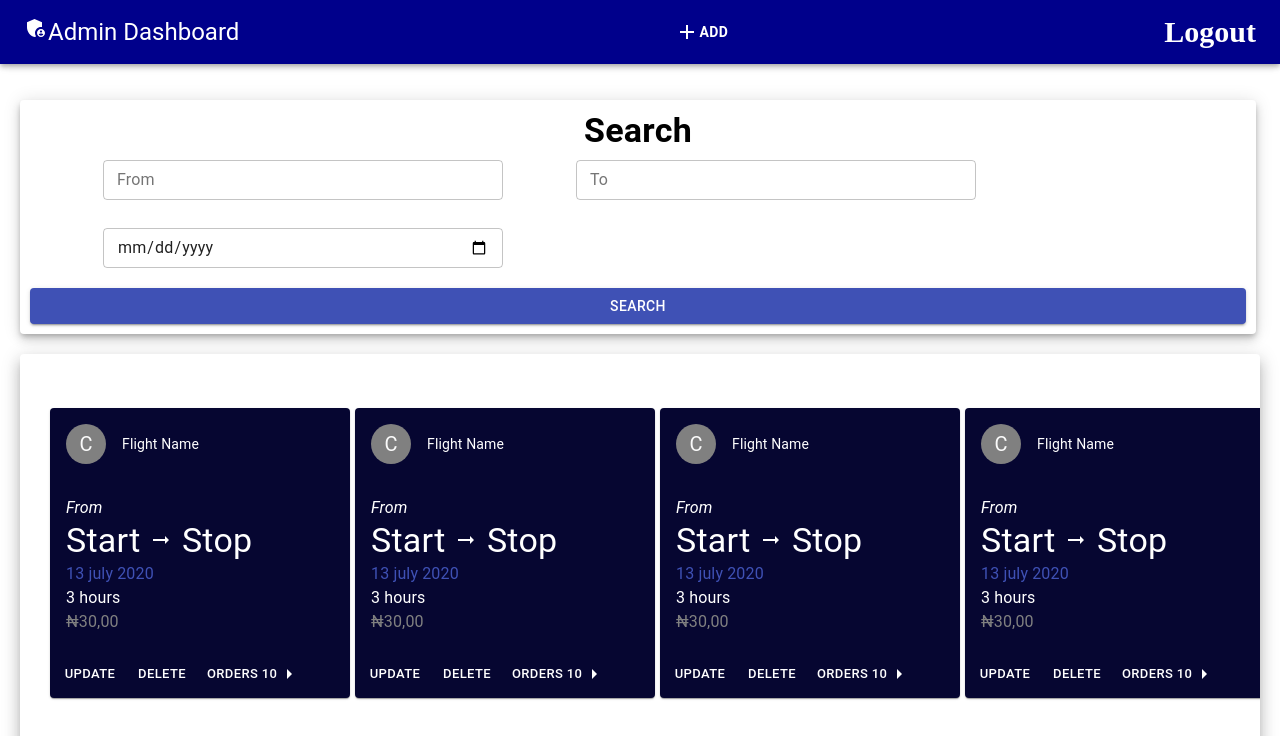
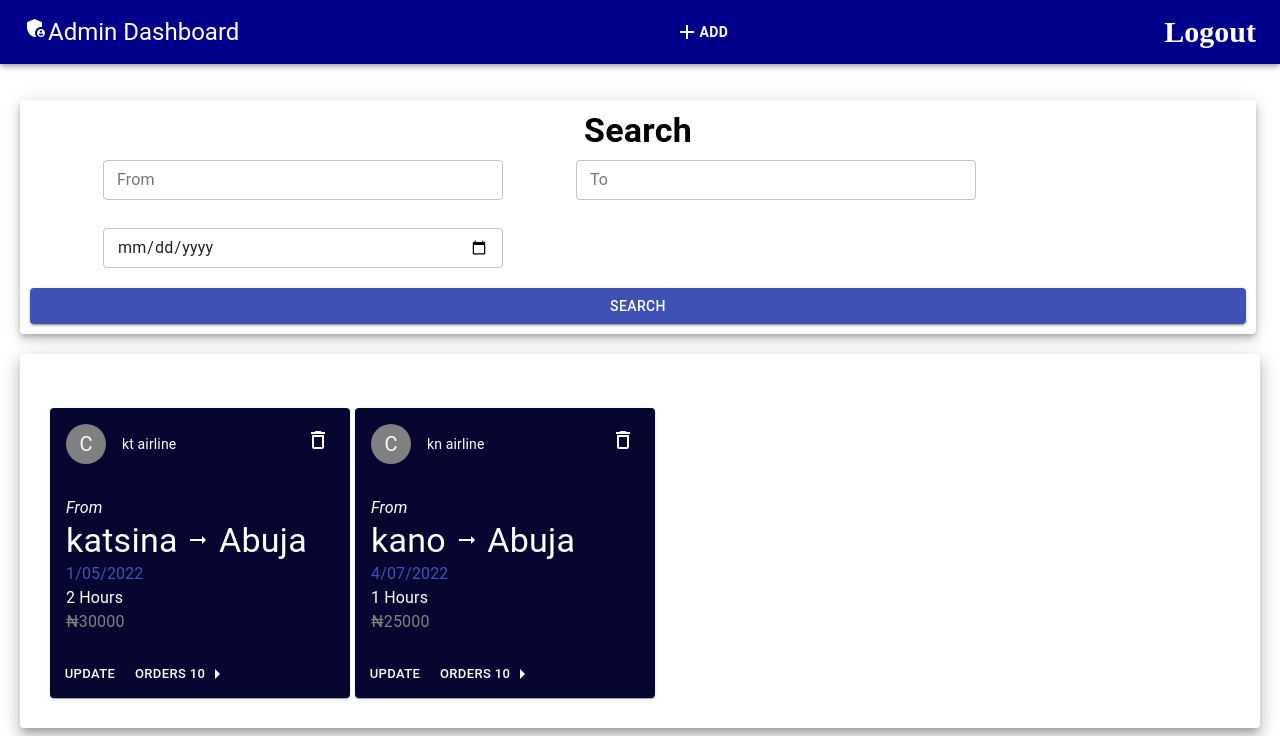
Before and after one commit to umargafia/flight-reservation-system, a React (Create React App) app: page /Admin in a window 1280 px wide. Shown: the top 736 px of the page. Built offline with nearby package versions, Linux system fonts and the light colour scheme; data requests are answered from the project's data file.

Commit message:
started backend with json server

```diff
--- /dev/null
+++ b/data/db.json
@@ -0,0 +1,23 @@
+{
+  "cart": [
+    {
+      "id": 1,
+      "name": "kt airline",
+      "start": "katsina",
+      "stop": "Abuja",
+      "date": "1/05/2022",
+      "time": 2,
+      "price": 30000
+    },
+    {
+      "id": 2,
+      "name": "kn airline",
+      "start": "kano",
+      "stop": "Abuja",
+      "date": "4/07/2022",
+      "time": 1,
+      "price": 25000
+    }
+
+  ]
+}
--- a/src/Admin/ABody.jsx
+++ b/src/Admin/ABody.jsx
@@ -22,25 +22,10 @@ const ABody = () => {
         <Typography>Flight</Typography>
       </div>
       <Grid container>
-        <Grid item md={3}>
+
           <ACard />
         </Grid>
-        <Grid item md={3}>
-          <ACard />
-        </Grid>
-        <Grid item md={3}>
-          <ACard />
-        </Grid>
-        <Grid item md={3}>
-          <ACard />
-        </Grid>
-        <Grid item md={3}>
-          <ACard />
-        </Grid>
-        <Grid item md={3}>
-          <ACard />
-        </Grid>
-      </Grid>
+
     </Card>
   );
 };
--- a/src/Admin/ACard.jsx
+++ b/src/Admin/ACard.jsx
@@ -7,8 +7,16 @@ import {
   CardContent,
   CardHeader,
   Typography,
+  IconButton,
 } from "@material-ui/core";
-import { ArrowRightAlt, ArrowRightSharp } from "@mui/icons-material";
+import {
+  ArrowRightAlt,
+  ArrowRightSharp,
+  DeleteOutline,
+  DeleteSharp,
+} from "@mui/icons-material";
+import { Grid } from "@mui/material";
+import { useEffect, useState } from "react";
 import { Link } from "react-router-dom";
 
 const blueButtonColor = "rgb(6, 6, 49)";
@@ -31,28 +39,53 @@ const useStyles = makeStyles({
 });
 function ACard() {
   const classes = useStyles();
-  return (
+
+  const [cart, setCart] = useState([]);
+
+  useEffect(() => {
+    fetch("http://localhost:8000/cart")
+      .then((res) => res.json())
+      .then((data) => setCart(data));
+  }, []);
+
+  const handleDeleate = async (id) => {
+    await fetch(`http://localhost:8000/cart/${id}`, {
+      method: "DELETE",
+    });
+    const newCart = cart.filter((cart) => cart.id != id);
+    console.log(newCart);
+    setCart(newCart);
+  };
+
+  return cart.map((carts) => (
+    <Grid item md={3} key={carts.id}>
       <Card className={classes.root}>
         <CardHeader
           avatar={<Avatar className={classes.avatar}>C</Avatar>}
-        title="Flight Name"
+          title={carts.name}
+          action={
+            <IconButton onClick={() => handleDeleate(carts.id)}>
+              <DeleteOutline />
+            </IconButton>
+          }
         />
         <CardContent>
           <Typography component="i">From</Typography>
           <Typography variant="h4">
-          Start <ArrowRightAlt /> Stop
+            {carts.start} <ArrowRightAlt /> {carts.stop}
           </Typography>
-        <Typography color="primary">13 july 2020</Typography>
-        <Typography>3 hours</Typography>
-        <Typography className={classes.priceName}>₦30,00</Typography>
+          <Typography color="primary">{carts.date}</Typography>
+          <Typography>{carts.time} Hours</Typography>
+          <Typography className={classes.priceName}>₦{carts.price}</Typography>
         </CardContent>
         <CardActions>
           <Button size="small" className={classes.bookNowButton}>
             Update
           </Button>
-        <Button size="small" className={classes.deleteButton}>
+          {/* <Button size="small" className={classes.deleteButton}>
             Delete
-        </Button>
+          </Button> */}
+
           <Link to={"/vieworder"}>
             <Button size="small">
               orders 10
@@ -61,7 +94,8 @@ function ACard() {
           </Link>
         </CardActions>
       </Card>
-  );
+    </Grid>
+  ));
 }
 
 export default ACard;
--- /dev/null
+++ b/src/Admin/AForm.jsx
@@ -0,0 +1,61 @@
+import { Button, TextField } from "@material-ui/core";
+import React, { useState } from "react";
+import { unstable_HistoryRouter, useNavigate } from "react-router-dom";
+import LoginTextField from "../GeneralCompanents/LoginTextField";
+import MyButton from "../user/loginCompanents/MyButton";
+const AForm = () => {
+  const [name, setName] = useState("");
+  const [start, setDepature] = useState("");
+  const [stop, setArival] = useState("");
+  const [date, setDate] = useState("");
+  const [time, setHours] = useState("");
+  const [price, setPrice] = useState("");
+  const handleEvent = (e) => {
+    e.preventDefault();
+
+    if (name && start && stop && date && time && price) {
+      fetch("http://localhost:8000/cart", {
+        method: "POST",
+        headers: { "content-type": "application/json" },
+        body: JSON.stringify({ name, start, stop, date, time, price }),
+      }).then(window.location.reload());
+    }
+  };
+
+
+
+  return (
+    <form noValidate autoCapitalize="off">
+      <LoginTextField
+        text={"Flight name"}
+        change={(e) => setName(e.target.value)}
+      />
+      <LoginTextField
+        text={"Departure"}
+        change={(e) => setDepature(e.target.value)}
+      />
+      <LoginTextField
+        text={"Arrival"}
+        change={(e) => setArival(e.target.value)}
+      />
+      <LoginTextField
+        text="Date"
+        typ={"date"}
+        change={(e) => setDate(e.target.value)}
+      />
+      <LoginTextField
+        text="Hours"
+        typ={"number"}
+        change={(e) => setHours(e.target.value)}
+      />
+      <LoginTextField
+        text={"Price"}
+        typ="number"
+        change={(e) => setPrice(e.target.value)}
+      />
+      <MyButton text="Add flight" onTap={(e) => handleEvent(e)} />
+    </form>
+  );
+};
+
+export default AForm;
--- a/src/Admin/Form.jsx
+++ /dev/null
@@ -1,19 +0,0 @@
-import React from "react";
-import LoginTextField from "../GeneralCompanents/LoginTextField";
-import MyButton from "../user/loginCompanents/MyButton";
-
-const AForm = () => {
-  return (
-    <>
-      <LoginTextField text={"Flight name"} />
-      <LoginTextField text={"Departure"} />
-      <LoginTextField text={"Arrival"} />
-      <LoginTextField text="Date" typ={"date"} />
-      <LoginTextField text="Hours" typ={"number"} />
-      <LoginTextField text={"Price"} typ="number" />
-      <MyButton text="Add flight" />
-    </>
-  );
-};
-
-export default AForm;
--- a/src/GeneralCompanents/LoginTextField.jsx
+++ b/src/GeneralCompanents/LoginTextField.jsx
@@ -8,15 +8,17 @@ const useStyles = makeStyles({
   },
 });
 
-function LoginTextField({ typ, varian, text }) {
+function LoginTextField({ typ, varian, text, change, error }) {
   const classes = useStyles();
   return (
     <MyTextField
+      error={error}
       type={typ}
       margin="dense"
       label={text}
       variant={varian}
       className={classes.input}
+      onChange={change}
       fullWidth
     />
   );
--- a/src/GeneralCompanents/Viewmore.jsx
+++ b/src/GeneralCompanents/Viewmore.jsx
@@ -15,7 +15,7 @@ function ViewMoreButton({ text, onclick }) {
 
 function ViewMoreArrows() {
   return (
-    <Link to="/flight">
+    <Link to="/flight" style={{textDecoration:"none"}} >
       <button className="arrow">
         <span>&#187;</span>
       </button>
--- a/src/user/HomeCompanents/FlightCart.jsx
+++ b/src/user/HomeCompanents/FlightCart.jsx
@@ -5,11 +5,12 @@ import {
   CardActions,
   CardContent,
   CardHeader,
+  Grid,
   makeStyles,
   Typography,
 } from "@material-ui/core";
 import { ArrowRightAlt } from "@mui/icons-material";
-import React from "react";
+import React, { useEffect, useState } from "react";
 import { Link } from "react-router-dom";
 
 const blueButtonColor = "rgb(6, 6, 49)";
@@ -30,20 +31,28 @@ const useStyles = makeStyles({
 function FlightCart() {
   const classes = useStyles();
   const bull = <span className={classes.bullet}>•</span>;
-  return (
-    <Card className={classes.root}>
+  const [cart, setCart] = useState([]);
+
+  useEffect(() => {
+    fetch("http://localhost:8000/cart")
+      .then((res) => res.json())
+      .then((data) => setCart(data));
+  }, []);
+
+  return cart.map((carts) => (
+    <Grid item md={3}>
+      <Card className={classes.root} key={carts.id}>
         <CardHeader
           avatar={<Avatar className={classes.avatar}>C</Avatar>}
-        title="Flight Name"
+          title={carts.name}
         />
-
         <CardContent>
-        <Typography component="i">From</Typography>
+          <Typography component="i">from</Typography>
           <Typography variant="h4">
-          Start <ArrowRightAlt /> Stop
+            {carts.start} <ArrowRightAlt /> {carts.stop}
           </Typography>
-        <Typography color="primary">13 july 2020</Typography>
-        <Typography>3 hours</Typography>
+          <Typography color="primary">{carts.date}</Typography>
+          <Typography>{carts.time} hours</Typography>
         </CardContent>
         <CardActions>
           <Link to={"/bookFlight"}>
@@ -51,10 +60,11 @@ function FlightCart() {
               Book now
             </Button>
           </Link>
-        <Typography className={classes.priceName}>₦30,00</Typography>
+          <Typography className={classes.priceName}>₦{carts.price}</Typography>
         </CardActions>
       </Card>
-  );
+    </Grid>
+  ));
 }
 
 export default FlightCart;
--- a/src/user/HomeCompanents/HomePage.jsx
+++ b/src/user/HomeCompanents/HomePage.jsx
@@ -15,10 +15,6 @@ function Home() {
       <div className="home-book-flight">
         <div className="home-book-flight  cardDiv">
           <FlightCart />
-          <FlightCart />
-          <FlightCart />
-          <FlightCart />
-          <FlightCart />
         </div>
 
         <div>
--- a/src/user/loginCompanents/MyButton.jsx
+++ b/src/user/loginCompanents/MyButton.jsx
@@ -1,22 +1,22 @@
-
 import { Button } from "@mui/material";
+import { type } from "@testing-library/user-event/dist/type";
 import React from "react";
 
-
-function MyButton(props) {
+function MyButton({ bg, onTap, text }) {
   return (
     <Button
       variant="contained"
       size="large"
       fullWidth
+      type='submit'
       style={{
         marginTop: "10px",
         fontWeight: "bold",
-        background: props.bg,
+        background: bg,
       }}
-      onClick={() => props.onTap}
+      onClick={onTap}
     >
-      {props.text}
+      {text}
     </Button>
   );
 }
```
Also changed, not shown: src/Admin/ANav.jsx (+18 -9 lines), src/user/FlightCompanents/AvailableFlight.jsx (+13 -56 lines). Lines whose indentation alone changed are shown as unchanged.
